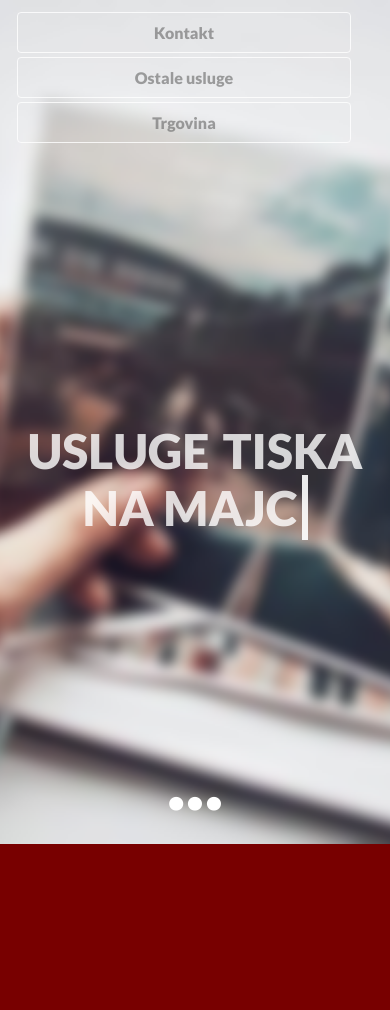
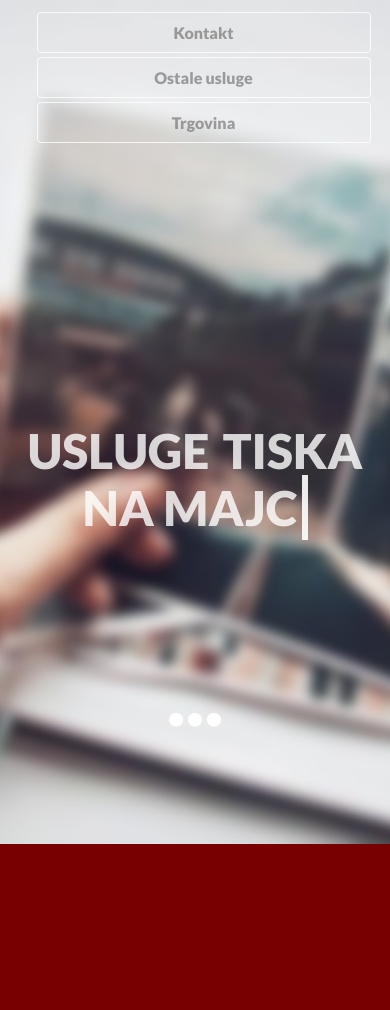
Before and after one commit to mislavbreka/mislavbreka.github.io, a PHP site: page /domino/domino.html in a window 390 px wide. Shown: the top 1010 px of the page. Run offline with PHP 8.4, Linux system fonts and the light colour scheme.

Commit message:
Add files via upload

```diff
--- a/domino/style.css
+++ b/domino/style.css
@@ -110,8 +110,9 @@
     margin-top:10px;
 }
 #header a{
-    display:block;
-    margin: 2px 10%;
+    align-self: center;
+    display: block;
+    margin: 2px 5%;
     text-align: center;
     color: rgba(100,100,100, 0.6);
     border: 1px solid rgba(255,255,255, 0.8);
@@ -120,4 +121,10 @@
     padding: 10px 10px;
     width: 80%;
 }
+#morebtn{
+    width:100%;
+    margin-top: 70vh;
+    height:10vh;
+    text-align:center;
 }
+}
```
